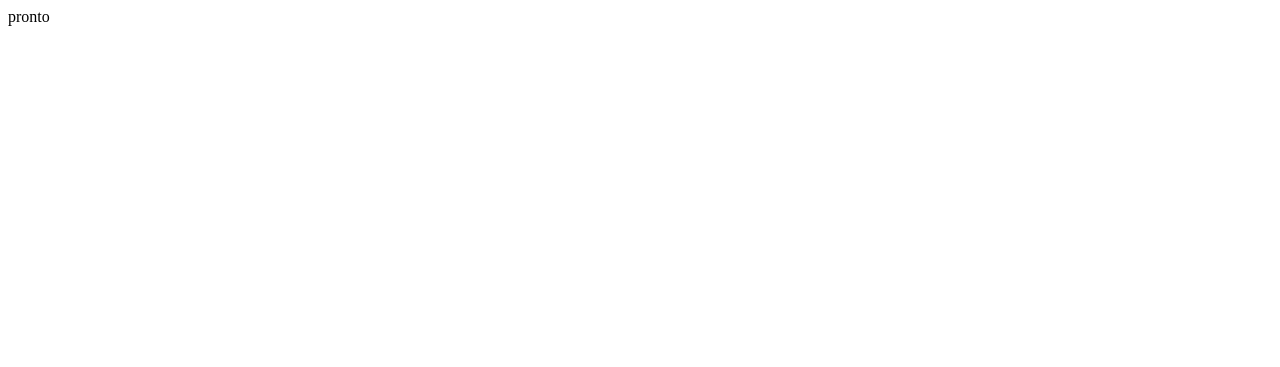
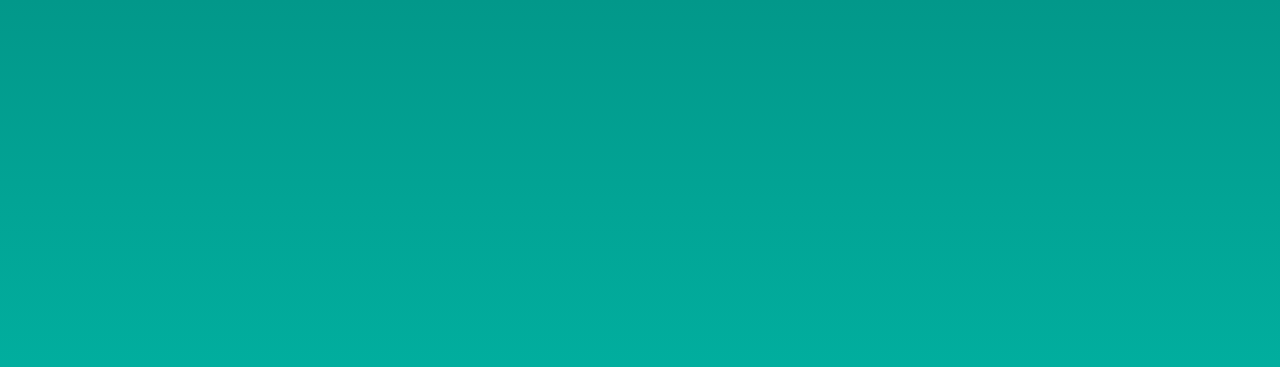
Before and after one commit to luisvbz/luisvbz.github.io, a plain HTML site: page index.html in a window 1280 px wide. Shown: the top 367 px of the page. Drawn offline with Linux system fonts and the light colour scheme.

Commit message:
building

```diff
--- /dev/null
+++ b/estilos/main.css
@@ -0,0 +1,25 @@
+*{
+    margin: 0;
+    padding: 0;
+    font-family: 'Ubuntu', sans-serif;
+}
+
+body {
+    background-image: linear-gradient(to bottom, #02988a, #02a495, #01b0a0, #01bdac, #00c9b7);
+    animation: bganimate 20s infinite;
+}
+
+.texto {
+    width: 100%;
+    height: 100vh;
+    display: flex;
+    justify-content: center;
+    align-items: center;
+    text-align: center;
+    color: white;
+    text-align: center;
+    font-size: 28px;
+    text-transform: uppercase;
+    font-weight: 600;
+    font-size: 3rem;
+}
--- a/index.html
+++ b/index.html
@@ -1 +1,14 @@
-pronto
+<!DOCTYPE html>
+<html lang="en">
+<head>
+    <meta charset="UTF-8">
+    <meta name="viewport" content="width=device-width, initial-scale=1.0">
+    <title>LuisVasquez.dev</title>
+    <link rel="preconnect" href="https://fonts.gstatic.com">
+    <link href="https://fonts.googleapis.com/css2?family=Ubuntu&display=swap" rel="stylesheet">
+    <link rel="stylesheet" href="estilos/main.css">
+</head>
+<body>
+    <div class="texto">En construcción</div>
+</body>
+</html>
```
